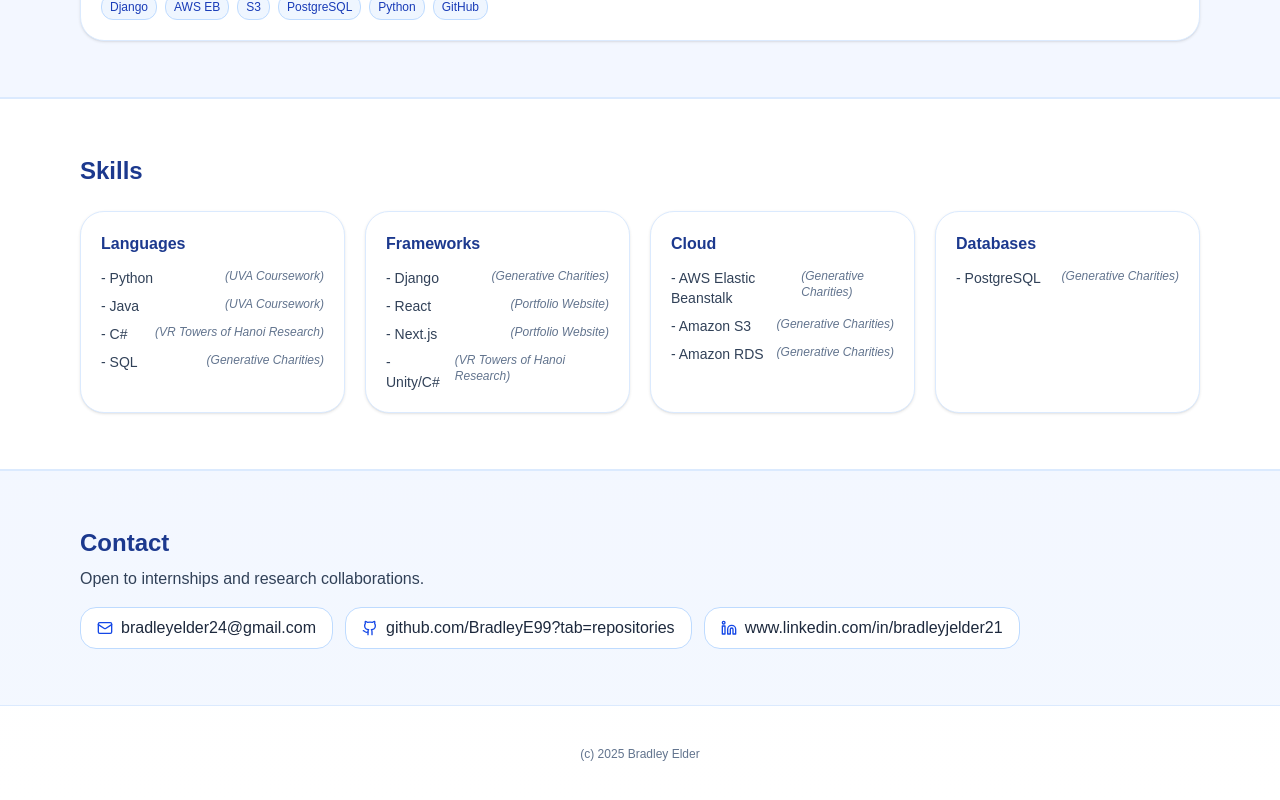
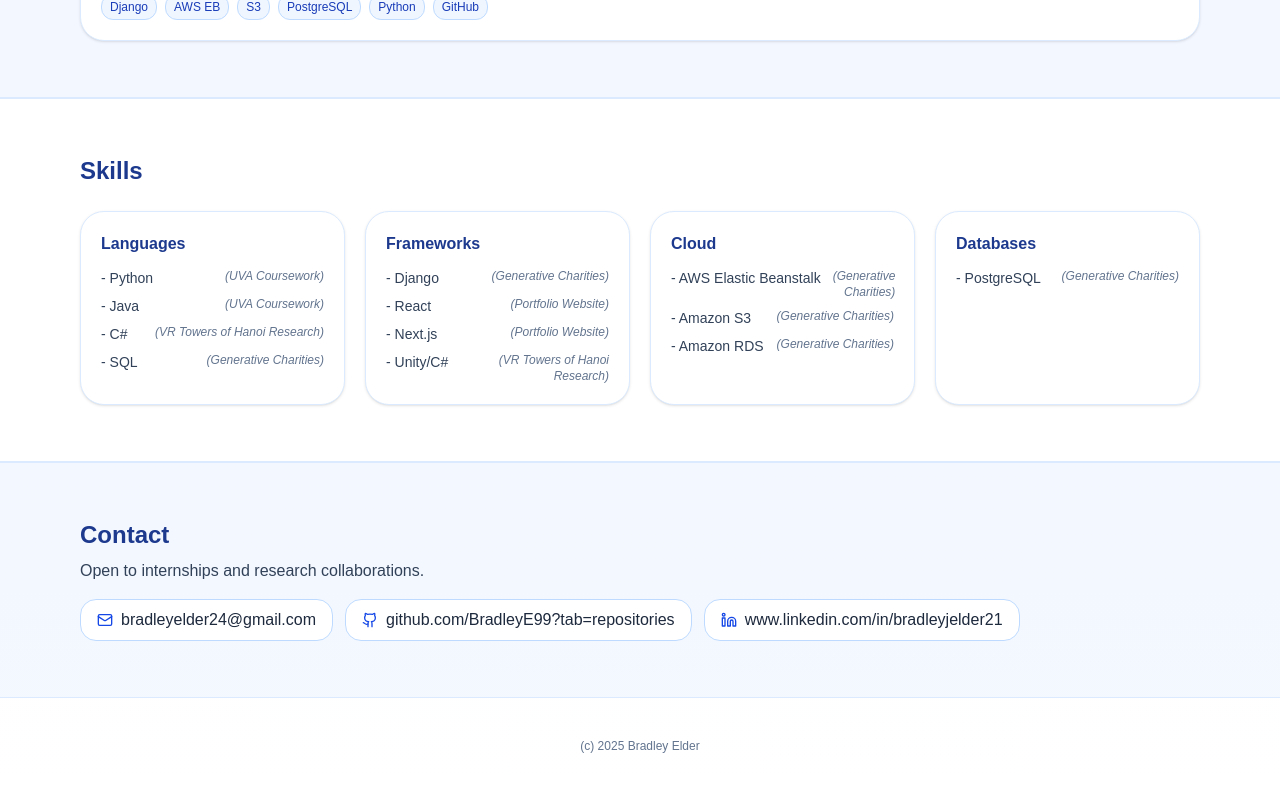
Before and after one commit to BradleyE99/Bradley-s-Portfolio, a Next.js app: page / in a window 1280 px wide. Shown: the part 2634-3434 px from the top of the page. Built offline with nearby package versions, Linux system fonts and the light colour scheme.

Commit message:
fixed bullet point

```diff
--- a/app/page.js
+++ b/app/page.js
@@ -515,9 +515,11 @@ export default function Portfolio() {
                 <h3 className={`font-semibold ${isDark ? "text-slate-100" : "text-blue-900"}`}>{cat}</h3>
                 <ul className={`mt-3 space-y-2 text-sm ${isDark ? "text-slate-300" : "text-slate-700"}`}>
                   {items.map(({ name, source }) => (
-                    <li key={name} className="flex justify-between gap-3">
-                      <span>- {name}</span>
-                      <span className={`text-xs italic ${isDark ? "text-slate-400" : "text-slate-500"}`}>({source})</span>
+                    <li key={name} className="flex items-start gap-3">
+                      <span className="shrink-0">- {name}</span>
+                      <span className={`ml-auto text-right text-xs italic ${isDark ? "text-slate-400" : "text-slate-500"}`}>
+                        ({source})
+                      </span>
                     </li>
                   ))}
                 </ul>
```
